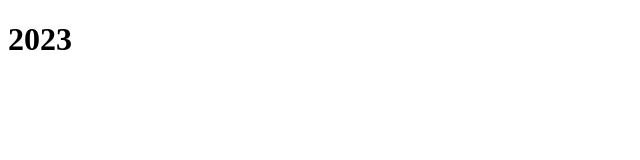
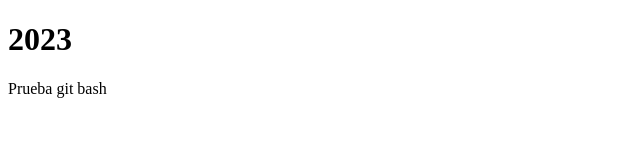
Before and after one commit to Crpg17/2023, a plain HTML site: page index.html in a window 1280 px wide. Shown: the whole page, without its empty margins (0-640 px from the left). Drawn offline with Linux system fonts and the light colour scheme.

Commit message:
se agrego un parrafo al index

```diff
--- a/index.html
+++ b/index.html
@@ -8,5 +8,6 @@
 </head>
 <body>
     <h1>2023</h1>
+    <p>Prueba git bash</p>
 </body>
 </html>
```
